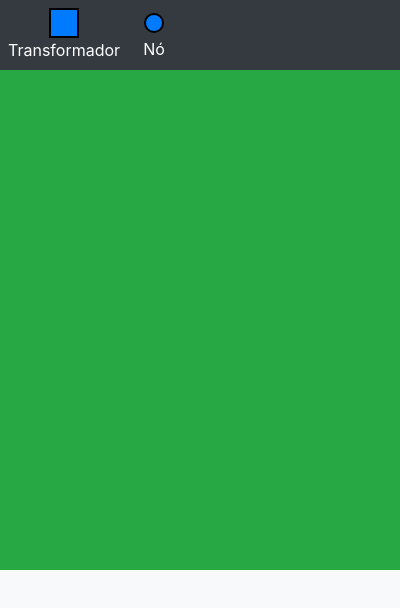
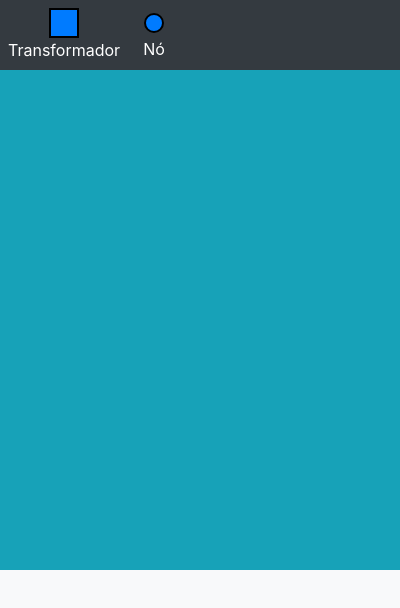
Before and after one commit to SilveiraL/Queda-de-tensao, an Electron app: page windows/index.html in a window 400 px wide. Drawn offline with nearby package versions, Linux system fonts and the light colour scheme.

Commit message:
Update index.html

```diff
--- a/windows/index.html
+++ b/windows/index.html
@@ -23,7 +23,7 @@
         </div>
     </header>
 
-    <main class="row bg-success" style="height: 500px">
+    <main class="row bg-info" style="height: 500px">
 
     </main>
 
```
